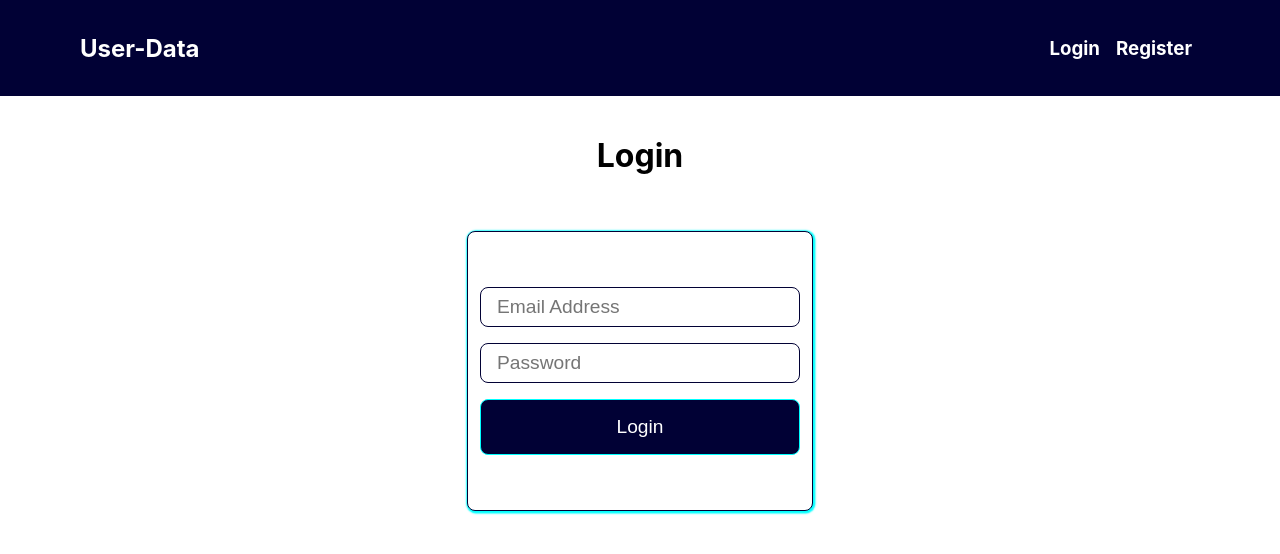
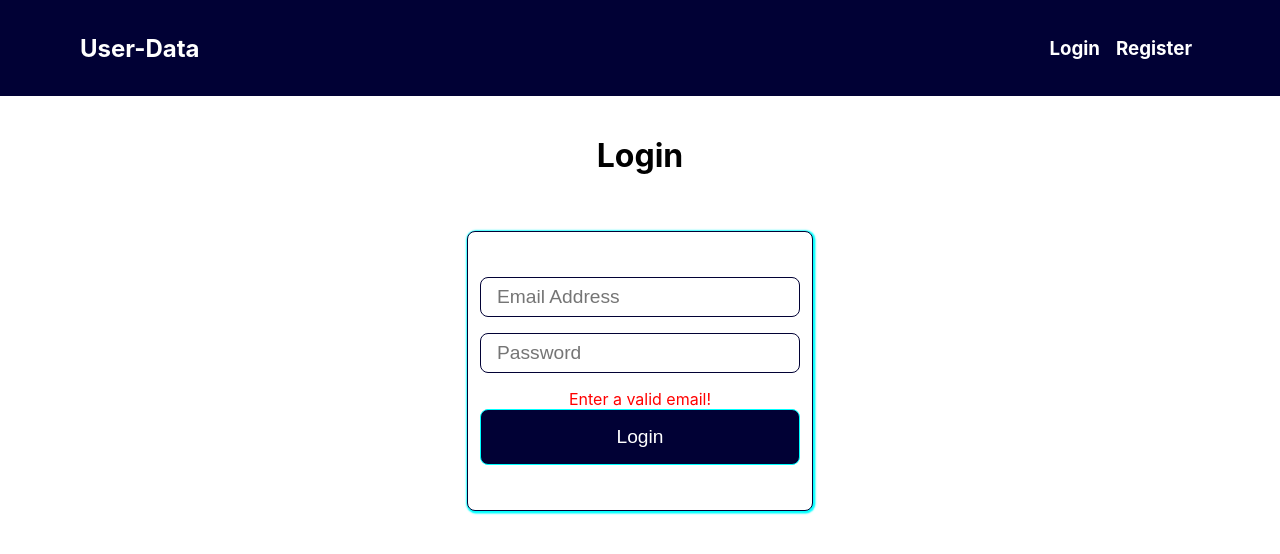
Before and after one commit to tusharnayak1515/users-data-frontend, a React (Create React App) app: page /login in a window 1280 px wide. Both pictures are taken after a click on the button "Login". Shown: the top 554 px of the page. Built offline with nearby package versions, Linux system fonts and the light colour scheme.

Commit message:
Displaying error message on register page

```diff
--- a/src/components/Login.jsx
+++ b/src/components/Login.jsx
@@ -47,6 +47,7 @@ const Login = () => {
         <div className={styles.form}>
             <input type="email" name='email' value={userDetails.email} onChange={onValueChange} placeholder="Email Address" />
             <input type="password" name='password' value={userDetails.password} onChange={onValueChange} placeholder="Password" />
+            {error && <p style={{color: "red", textAlign: "center"}}>{error}</p>}
             <button onClick={onLogin}>Login</button>
         </div>
     </div>
```
